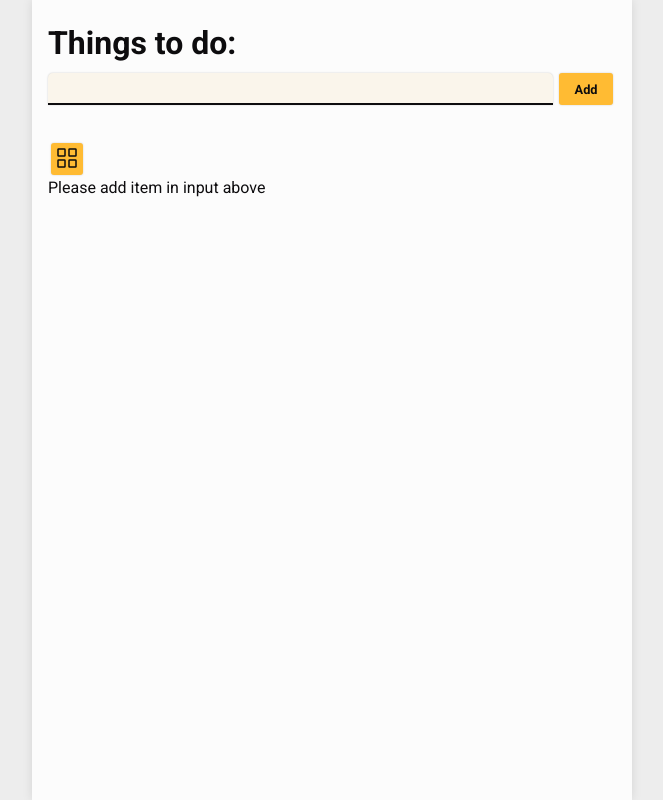
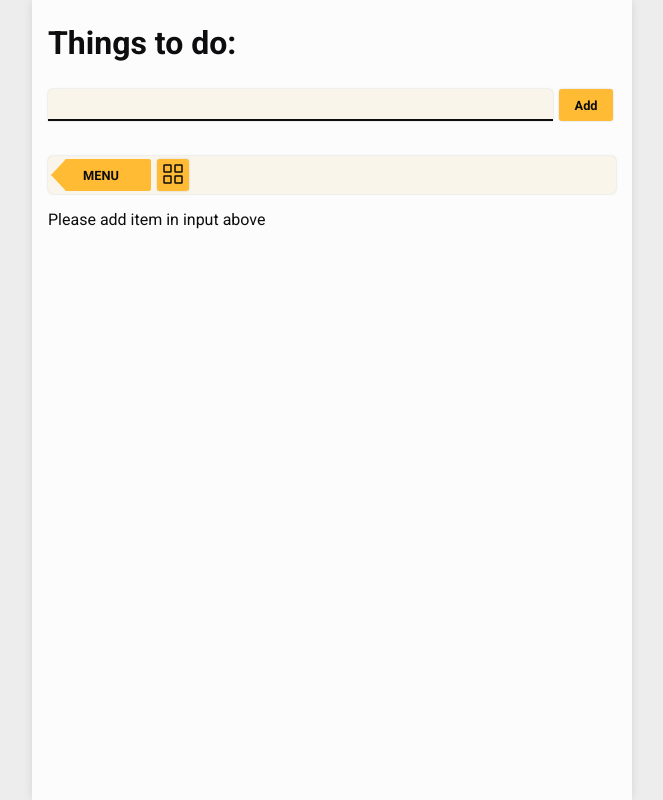
Before and after one commit to artursem/todo-typescript, a React (Create React App) app: page / in a window 1280 px wide. Shown: the whole page, without its empty margins (308-971 px from the left). Built offline with nearby package versions, Linux system fonts and the light colour scheme.

Commit message:
add UI context

```diff
--- a/src/App.tsx
+++ b/src/App.tsx
@@ -1,15 +1,21 @@
 import TodoInput from './components/TodoInput';
 import TodoList from './components/TodoList';
 import TodoContextProvider from './store/todo-context';
+import UIContextProvider from './store/UI-context';
 import Layout from './components/UI/Layout';
+import MenuBar from './components/UI/MenuBar';
+
 function App() {
 	return (
 		<TodoContextProvider>
-			<Layout>
-				<h1>Things to do:</h1>
-				<TodoInput />
-				<TodoList />
-			</Layout>
+			<UIContextProvider>
+				<Layout>
+					<h1>Things to do:</h1>
+					<TodoInput />
+					<MenuBar />
+					<TodoList />
+				</Layout>
+			</UIContextProvider>
 		</TodoContextProvider>
 	);
 }
--- a/src/components/TodoInput.module.css
+++ b/src/components/TodoInput.module.css
@@ -4,7 +4,7 @@
 	justify-content: space-between;
 	align-items: center;
 	width: 100%;
-	padding-bottom: 2rem;
+	padding: 1rem 0;
 }
 
 .input {
--- a/src/components/TodoInput.tsx
+++ b/src/components/TodoInput.tsx
@@ -8,13 +8,13 @@ const isValid = (text: string) => {
 };
 
 const TodoInput: FC = () => {
-	const ctx = useContext(TodoContext);
+	const todoCtx = useContext(TodoContext);
 	const todoInputRef = useRef<HTMLInputElement>(null);
 	const handleSubmit = (event: FormEvent) => {
 		event.preventDefault();
 		const todoText = todoInputRef.current!.value;
 		if (!isValid(todoText)) return;
-		ctx.addTodo(todoText);
+		todoCtx.addTodo(todoText);
 		todoInputRef.current!.value = '';
 	};
 
--- a/src/components/TodoItem.module.css
+++ b/src/components/TodoItem.module.css
@@ -31,3 +31,11 @@
 	display: flex;
 	flex-direction: row;
 }
+
+.displayList {
+	width: 100%;
+}
+
+.displayGrid {
+	min-height: 12rem;
+}
--- a/src/components/TodoItem.tsx
+++ b/src/components/TodoItem.tsx
@@ -1,5 +1,6 @@
 import { useContext } from 'react';
 import { TodoContext } from '../store/todo-context';
+import { UIContext } from '../store/UI-context';
 import Button from './UI/Button';
 import IconCancel from './UI/icons/IconCancel';
 import IconCheck from './UI/icons/IconCheck';
@@ -14,12 +15,15 @@ type todoItemProps = {
 };
 
 const TodoItem = (props: todoItemProps) => {
-	const ctx = useContext(TodoContext);
-	// const textClasses = props.isDone ? 'item__text done' : 'item__text';
+	const todoCtx = useContext(TodoContext);
+	const UICtx = useContext(UIContext);
+	const itemClasses = `${classes.item} ${
+		UICtx.isGridDisplay ? classes.displayGrid : classes.displayList
+	}`;
 	const textClasses = `${classes.text} ${props.isDone ? classes.done : null}`;
 
 	return (
-		<li className={classes.item}>
+		<li className={itemClasses}>
 			<p className={textClasses}>{props.text}</p>
 			<div className={classes.btns}>
 				<Button type='button' onClick={props.onToggleTodo}>
--- a/src/components/TodoList.tsx
+++ b/src/components/TodoList.tsx
@@ -1,40 +1,29 @@
-import { FC, Fragment, useContext, useState } from 'react';
+import { FC, Fragment, useContext } from 'react';
 import { TodoContext } from '../store/todo-context';
+import { UIContext } from '../store/UI-context';
 import TodoItem from './TodoItem';
 import classes from './TodoList.module.css';
-import Button from './UI/Button';
-import IconGrid from './UI/icons/IconGrid';
-import IconList from './UI/icons/IconList';
 
 const TodoList: FC = () => {
-	const [displayGrid, setDisplayGrid] = useState(false);
+	const todoCtx = useContext(TodoContext);
+	const UICtx = useContext(UIContext);
 
-	const ctx = useContext(TodoContext);
-
-	const toggleListStyle = () => {
-		setDisplayGrid((prevState) => {
-			return !prevState;
-		});
-	};
-	const listItems = ctx.items.map((todo) => (
+	const listItems = todoCtx.items.map((todo) => (
 		<TodoItem
 			key={todo.id}
 			text={todo.text}
 			isDone={todo.isDone}
-			onRemoveTodo={ctx.removeTodo.bind(null, todo.id)}
-			onToggleTodo={ctx.toggleTodo.bind(null, todo.id)}
+			onRemoveTodo={todoCtx.removeTodo.bind(null, todo.id)}
+			onToggleTodo={todoCtx.toggleTodo.bind(null, todo.id)}
 		/>
 	));
 
 	const ulClasses = `${classes.list} ${
-		displayGrid ? classes.displayAsGrid : classes.displayAsList
+		UICtx.isGridDisplay ? classes.displayAsGrid : classes.displayAsList
 	}`;
 
 	return (
 		<Fragment>
-			<Button onClick={toggleListStyle}>
-				{displayGrid ? <IconList /> : <IconGrid />}
-			</Button>
 			<ul className={ulClasses}>
 				{listItems.length > 0 ? (
 					listItems
--- a/src/components/UI/Button.tsx
+++ b/src/components/UI/Button.tsx
@@ -8,6 +8,7 @@ type ButtonProps = {
 	height?: string;
 	width?: string;
 	children?: ReactNode;
+	style?: React.CSSProperties;
 };
 
 const Button = ({
@@ -17,6 +18,7 @@ const Button = ({
 	children,
 	height,
 	width,
+	style,
 }: ButtonProps) => {
 	const buttonHeigth: string = height || '2rem';
 	const buttonWidth: string = width || '2rem';
@@ -28,7 +30,7 @@ const Button = ({
 			disabled={isDisabled}
 			type={buttonType}
 			className={classes.btn}
-			style={{ height: buttonHeigth, width: buttonWidth }}
+			style={{ height: buttonHeigth, width: buttonWidth, ...style }}
 		>
 			{children}
 		</button>
--- /dev/null
+++ b/src/components/UI/MenuBar.module.css
@@ -0,0 +1,10 @@
+.nav {
+	display: flex;
+	flex-direction: row;
+	min-height: 1rem;
+	border-radius: 5px;
+
+	background-color: var(--accentLight);
+	box-shadow: 0 0 2px rgba(0, 0, 0, 0.2);
+	margin: 1rem 0;
+}
--- /dev/null
+++ b/src/components/UI/MenuBar.tsx
@@ -0,0 +1,21 @@
+import React, { useState, useContext } from 'react';
+import { UIContext } from '../../store/UI-context';
+import Button from './Button';
+import IconList from './icons/IconList';
+import IconGrid from './icons/IconGrid';
+import MenuButton from './MenuButton';
+import classes from './MenuBar.module.css';
+
+const MenuBar = () => {
+	const UICtx = useContext(UIContext);
+	return (
+		<nav className={classes.nav}>
+			<MenuButton>MENU</MenuButton>
+			<Button onClick={UICtx.toggleGrid}>
+				{UICtx.isGridDisplay ? <IconList /> : <IconGrid />}
+			</Button>
+		</nav>
+	);
+};
+
+export default MenuBar;
--- /dev/null
+++ b/src/components/UI/MenuButton.tsx
@@ -0,0 +1,25 @@
+import React, { ReactNode, FC } from 'react';
+import Button from './Button';
+
+type MenuButtonProps = {
+	children: ReactNode;
+	isOpen?: boolean;
+};
+
+const MenuButton = ({ children, isOpen }: MenuButtonProps) => {
+	const buttonOffStyles = {
+		width: 100,
+		clipPath: 'polygon(15% 0%, 100% 0%, 100% 100%, 15% 100%, 0% 50%)',
+	};
+	const buttonOnStyles = {
+		width: 100,
+		clipPath: 'none',
+	};
+	return (
+		<Button style={buttonOffStyles} width='100px'>
+			{children}
+		</Button>
+	);
+};
+
+export default MenuButton;
--- a/src/index.css
+++ b/src/index.css
@@ -1,4 +1,4 @@
-@import url('https://fonts.googleapis.com/css2?family=Roboto:wght@400;700&display=swap');
+@import url('https://fonts.googleapis.com/css2?family=Roboto+Mono:wght@300;400&family=Roboto:wght@400;700&display=swap');
 
 :root {
 	--bg: hsl(0, 0%, 93%);
--- /dev/null
+++ b/src/store/UI-context.tsx
@@ -0,0 +1,52 @@
+import React, { FC, ReactChild, useState } from 'react';
+
+type UIObj = {
+	isMenuOpen: boolean;
+	toggleMenu: () => void;
+	isGridDisplay: boolean;
+	toggleGrid: () => void;
+	isDarkMode: boolean;
+	toggleDarkMode: () => void;
+};
+
+export const UIContext = React.createContext<UIObj>({
+	isMenuOpen: false,
+	toggleMenu: () => {},
+	isGridDisplay: false,
+	toggleGrid: () => {},
+	isDarkMode: false,
+	toggleDarkMode: () => {},
+});
+
+const UIContextProvider: FC = ({ children }) => {
+	const [isMenu, setIsMenu] = useState<boolean>(false);
+	const [isGrid, setIsGrid] = useState<boolean>(false);
+	const [isDark, setIsDark] = useState<boolean>(false);
+
+	const toggleMenuHandler = () => {
+		setIsMenu((prevState) => !prevState);
+	};
+
+	const toggleGridHandler = () => {
+		setIsGrid((prevState) => !prevState);
+	};
+
+	const toggleDarkModeHandler = () => {
+		setIsDark((prevState) => !prevState);
+	};
+
+	const contextValue: UIObj = {
+		isMenuOpen: isMenu,
+		toggleMenu: toggleMenuHandler,
+		isGridDisplay: isGrid,
+		toggleGrid: toggleGridHandler,
+		isDarkMode: isDark,
+		toggleDarkMode: toggleDarkModeHandler,
+	};
+
+	return (
+		<UIContext.Provider value={contextValue}>{children}</UIContext.Provider>
+	);
+};
+
+export default UIContextProvider;
```
